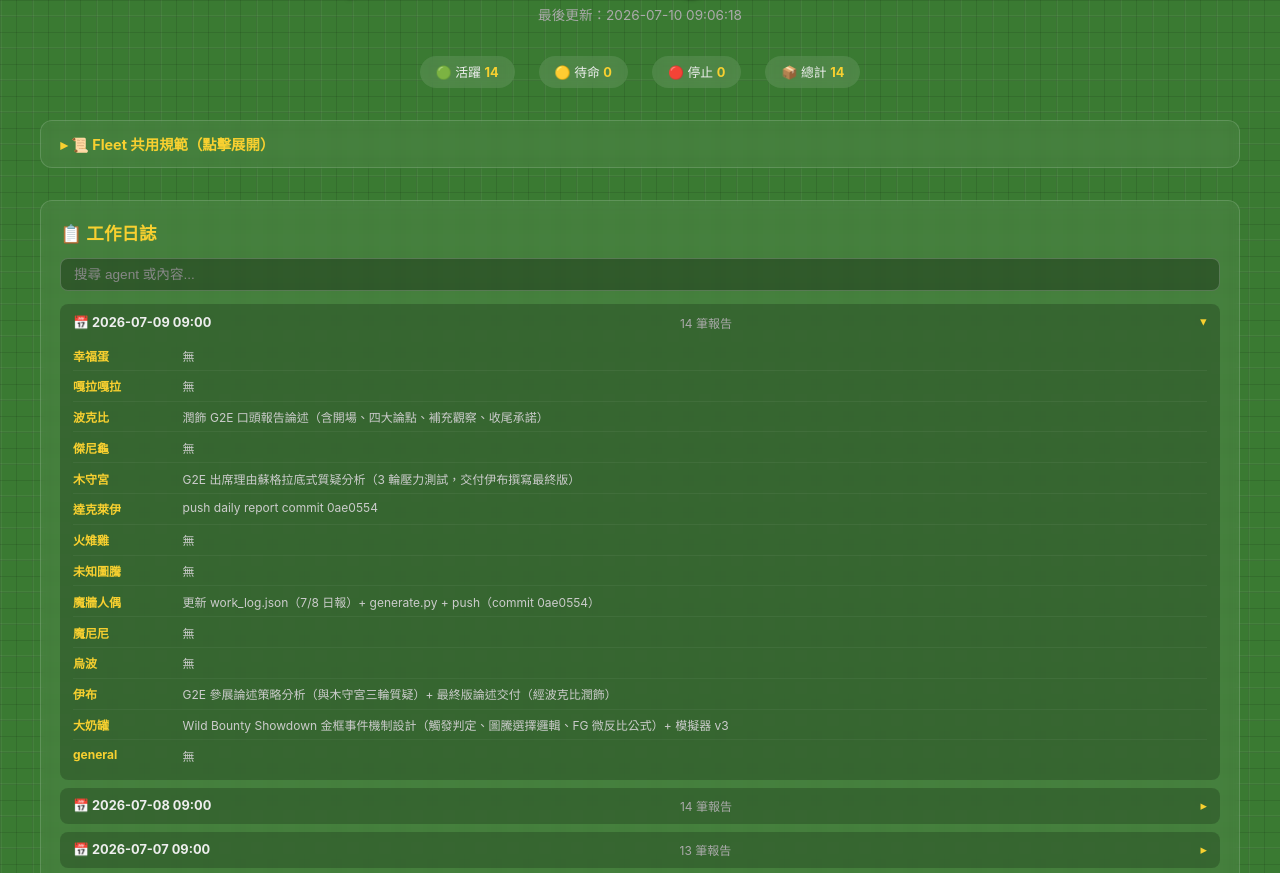
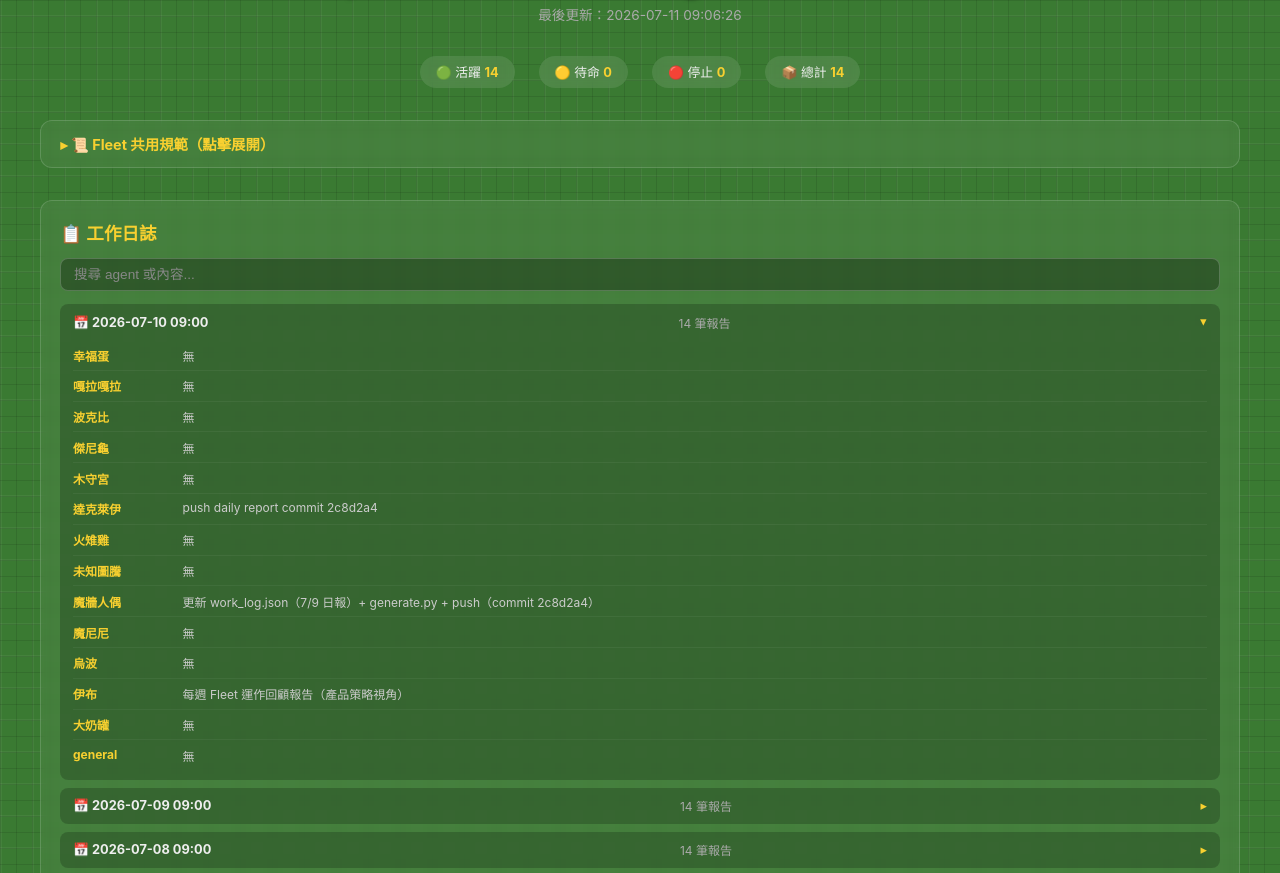
Before and after one commit to chihsiangchan888/gua-group-dashboard, a plain HTML site: page index.html in a window 1280 px wide. Shown: the part 79-952 px from the top of the page. Drawn offline with Linux system fonts and the light colour scheme.

Commit message:
daily report 2026-07-10

```diff
--- a/index.html
+++ b/index.html
@@ -426,7 +426,7 @@ footer code {
 <body>
 <header>
   <h1>⚡ 呱集團 Pokémon Agent Dashboard</h1>
-  <p class="subtitle">最後更新：2026-07-10 09:06:18</p>
+  <p class="subtitle">最後更新：2026-07-11 09:06:26</p>
 </header>
 <div class="fleet-bar">
   <span class="pill">🟢 活躍 <strong>14</strong></span>
@@ -486,7 +486,57 @@ footer code {
   </div>
   <div class="work-log-entries" id="logEntries">
 
-        <div class="log-day expanded" data-date="2026-07-09">
+        <div class="log-day expanded" data-date="2026-07-10">
+          <div class="log-day-header" onclick="this.parentElement.classList.toggle('expanded')">
+            <span class="log-date">📅 2026-07-10 09:00</span>
+            <span class="log-count">14 筆報告</span>
+            <span class="log-toggle">▸</span>
+          </div>
+          <div class="log-day-content"><div class="log-entry">
+              <span class="log-agent">幸福蛋</span>
+              <span class="log-report">無</span>
+            </div><div class="log-entry">
+              <span class="log-agent">嘎拉嘎拉</span>
+              <span class="log-report">無</span>
+            </div><div class="log-entry">
+              <span class="log-agent">波克比</span>
+              <span class="log-report">無</span>
+            </div><div class="log-entry">
+              <span class="log-agent">傑尼龜</span>
+              <span class="log-report">無</span>
+            </div><div class="log-entry">
+              <span class="log-agent">木守宮</span>
+              <span class="log-report">無</span>
+            </div><div class="log-entry">
+              <span class="log-agent">達克萊伊</span>
+              <span class="log-report">push daily report commit 2c8d2a4</span>
+            </div><div class="log-entry">
+              <span class="log-agent">火雉雞</span>
+              <span class="log-report">無</span>
+            </div><div class="log-entry">
+              <span class="log-agent">未知圖騰</span>
+              <span class="log-report">無</span>
+            </div><div class="log-entry">
+              <span class="log-agent">魔牆人偶</span>
+              <span class="log-report">更新 work_log.json（7/9 日報）+ generate.py + push（commit 2c8d2a4）</span>
+            </div><div class="log-entry">
+              <span class="log-agent">魔尼尼</span>
+              <span class="log-report">無</span>
+            </div><div class="log-entry">
+              <span class="log-agent">烏波</span>
+              <span class="log-report">無</span>
+            </div><div class="log-entry">
+              <span class="log-agent">伊布</span>
+              <span class="log-report">每週 Fleet 運作回顧報告（產品策略視角）</span>
+            </div><div class="log-entry">
+              <span class="log-agent">大奶罐</span>
+              <span class="log-report">無</span>
+            </div><div class="log-entry">
+              <span class="log-agent">general</span>
+              <span class="log-report">無</span>
+            </div></div>
+        </div>
+        <div class="log-day" data-date="2026-07-09">
           <div class="log-day-header" onclick="this.parentElement.classList.toggle('expanded')">
             <span class="log-date">📅 2026-07-09 09:00</span>
             <span class="log-count">14 筆報告</span>
@@ -774,7 +824,7 @@ footer code {
               <span class="log-report">產出 fleet 健檢資料包（fleet-health-check.md，涵蓋 system prompt、TG bridge、工具定義、context 管理）</span>
             </div></div>
         </div>
-        <div class="log-day" data-date="2026-07-03">
+        <div class="log-day log-hidden" data-date="2026-07-03">
           <div class="log-day-header" onclick="this.parentElement.classList.toggle('expanded')">
             <span class="log-date">📅 2026-07-03 09:00</span>
             <span class="log-count">13 筆報告</span>
@@ -1537,7 +1587,7 @@ footer code {
             </div></div>
         </div>
         <div class="log-load-more" id="logLoadMore" onclick="document.querySelectorAll('.log-hidden').forEach(e=>e.classList.remove('log-hidden'));this.style.display='none'">
-          載入更早紀錄（共 17 天）
+          載入更早紀錄（共 18 天）
         </div>
   </div>
 </div>
@@ -1581,7 +1631,7 @@ footer code {
           <div class="card-bottom">
             <span class="weakness">弱點: Fighting</span>
             <span class="retreat">撤退: ⚪⚪⚪⚪</span>
-            <span class="last-seen">🕐 5s ago</span>
+            <span class="last-seen">🕐 1s ago</span>
           </div>
           <div class="flip-hint">👆 點擊翻牌看完整規範</div>
         </div>
@@ -1638,7 +1688,7 @@ footer code {
           <div class="card-bottom">
             <span class="weakness">弱點: Fighting</span>
             <span class="retreat">撤退: ⚪⚪</span>
-            <span class="last-seen">🕐 3m ago</span>
+            <span class="last-seen">🕐 2m ago</span>
           </div>
           <div class="flip-hint">👆 點擊翻牌看完整規範</div>
         </div>
@@ -1695,7 +1745,7 @@ footer code {
           <div class="card-bottom">
             <span class="weakness">弱點: Water</span>
             <span class="retreat">撤退: ⚪</span>
-            <span class="last-seen">🕐 4m ago</span>
+            <span class="last-seen">🕐 3m ago</span>
           </div>
           <div class="flip-hint">👆 點擊翻牌看完整規範</div>
         </div>
@@ -1866,7 +1916,7 @@ footer code {
           <div class="card-bottom">
             <span class="weakness">弱點: Fire</span>
             <span class="retreat">撤退: ⚪</span>
-            <span class="last-seen">🕐 1m ago</span>
+            <span class="last-seen">🕐 2m ago</span>
           </div>
           <div class="flip-hint">👆 點擊翻牌看完整規範</div>
         </div>
@@ -1980,7 +2030,7 @@ footer code {
           <div class="card-bottom">
             <span class="weakness">弱點: Water</span>
             <span class="retreat">撤退: ⚪</span>
-            <span class="last-seen">🕐 1m ago</span>
+            <span class="last-seen">🕐 22s ago</span>
           </div>
           <div class="flip-hint">👆 點擊翻牌看完整規範</div>
         </div>
@@ -2208,7 +2258,7 @@ footer code {
           <div class="card-bottom">
             <span class="weakness">弱點: Grass</span>
             <span class="retreat">撤退: ⚪</span>
-            <span class="last-seen">🕐 5m ago</span>
+            <span class="last-seen">🕐 4m ago</span>
           </div>
           <div class="flip-hint">👆 點擊翻牌看完整規範</div>
         </div>
@@ -2265,7 +2315,7 @@ footer code {
           <div class="card-bottom">
             <span class="weakness">弱點: Fighting</span>
             <span class="retreat">撤退: ⚪</span>
-            <span class="last-seen">🕐 44s ago</span>
+            <span class="last-seen">🕐 43s ago</span>
           </div>
           <div class="flip-hint">👆 點擊翻牌看完整規範</div>
         </div>
@@ -2322,7 +2372,7 @@ footer code {
           <div class="card-bottom">
             <span class="weakness">弱點: Fighting</span>
             <span class="retreat">撤退: ⚪⚪</span>
-            <span class="last-seen">🕐 21s ago</span>
+            <span class="last-seen">🕐 53s ago</span>
           </div>
           <div class="flip-hint">👆 點擊翻牌看完整規範</div>
         </div>
```
Also changed, not shown: work_log.json (+20 -0 lines).
